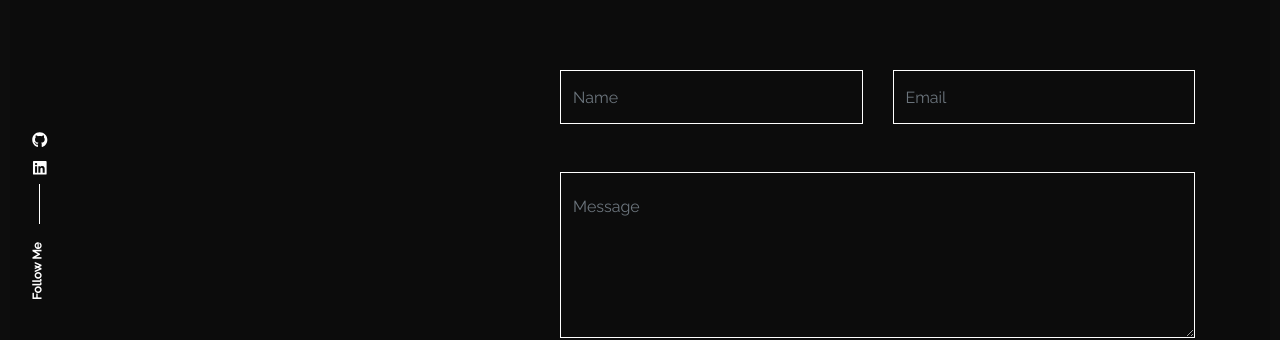
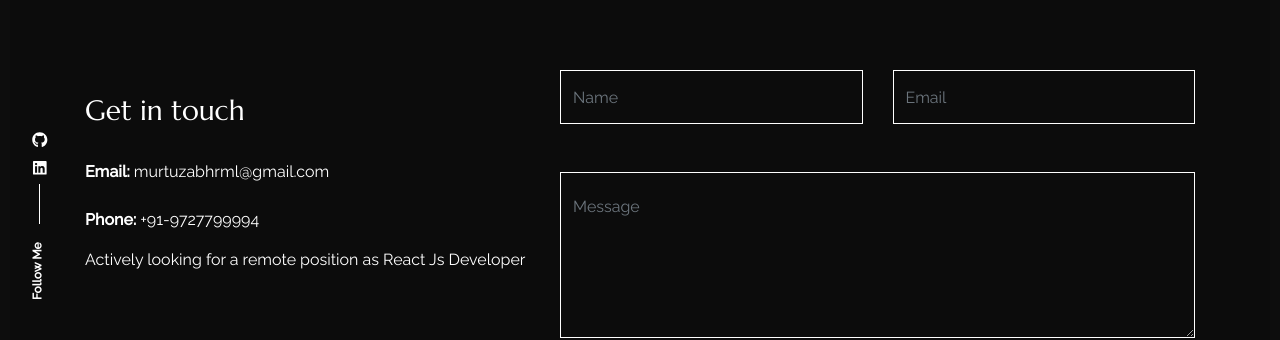
Before and after one commit to Murtuza-Asquare/2.-myreactapp, a React (Create React App) app: page /contact in a window 1280 px wide. Shown: the part 170-510 px from the top of the page. Built offline with nearby package versions, Linux system fonts and the light colour scheme.

Commit message:
First Commit

```diff
--- a/src/content_option.js
+++ b/src/content_option.js
@@ -151,9 +151,9 @@ const dataportfolio = [{
 
 
 const contactConfig = {
-    // YOUR_EMAIL: "murtuzabhrml@gmail.com",
-    // YOUR_FONE: "+91-9727799994",
-    // description: "Actively looking for a remote position Job",
+    YOUR_EMAIL: "murtuzabhrml@gmail.com",
+    YOUR_FONE: "+91-9727799994",
+    description: "Actively looking for a remote position as React Js Developer",
      // create an emailjs.com account
     // check out this tutorial https://www.emailjs.com/docs/examples/reactjs/
     YOUR_SERVICE_ID: "service_v90b9sn",
--- a/src/pages/contact/index.js
+++ b/src/pages/contact/index.js
@@ -93,8 +93,8 @@ export const ContactUs = () => {
             </Alert>
           </Col>
           <Col lg="5" className="mb-5">
-            {/* <h3 className="color_sec py-4">Get in touch</h3> */}
-            {/* <address>
+            <h3 className="color_sec py-4">Get in touch</h3>
+            <address>
               <strong>Email:</strong>{" "}
               <a href={`mailto:${contactConfig.YOUR_EMAIL}`}>
                 {contactConfig.YOUR_EMAIL}
@@ -108,7 +108,7 @@ export const ContactUs = () => {
               ) : (
                 ""
               )}
-            </address> */}
+            </address>
             <p>{contactConfig.description}</p>
           </Col>
           <Col lg="7" className="d-flex align-items-center">
```
